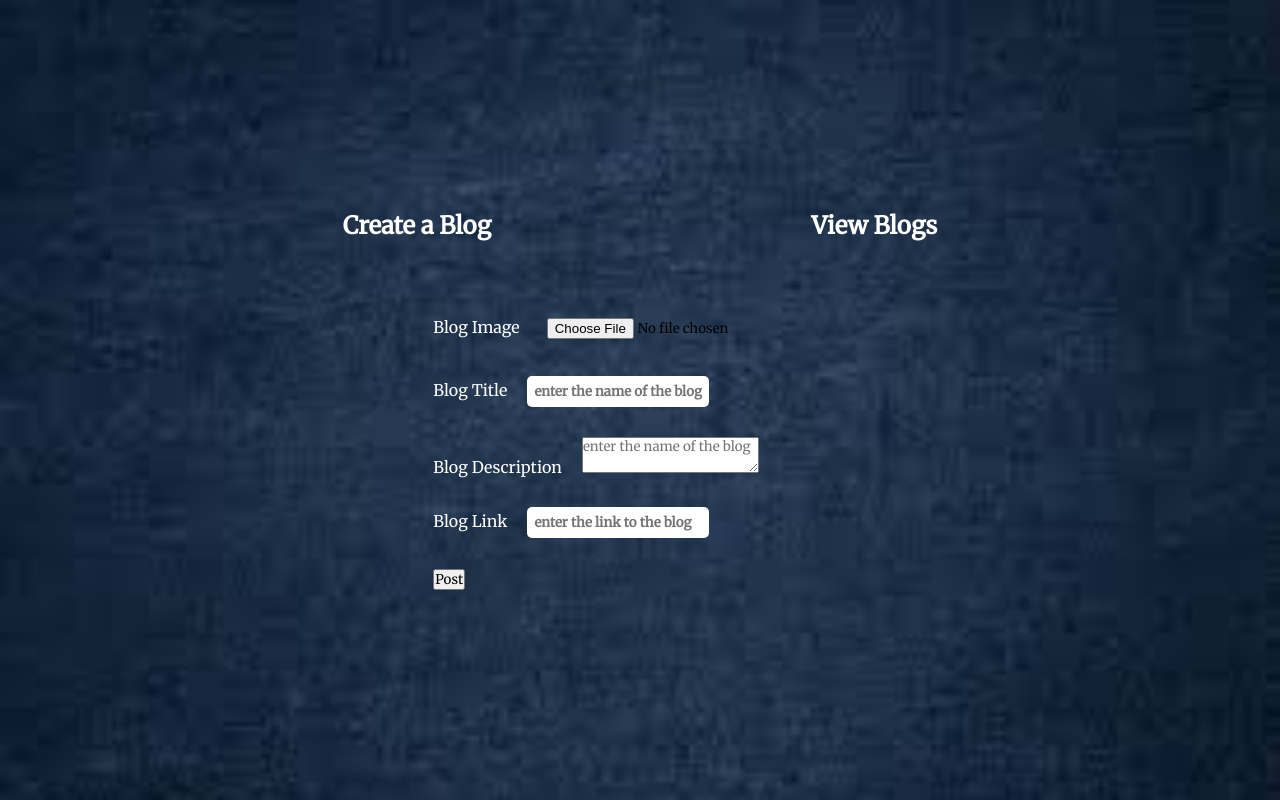
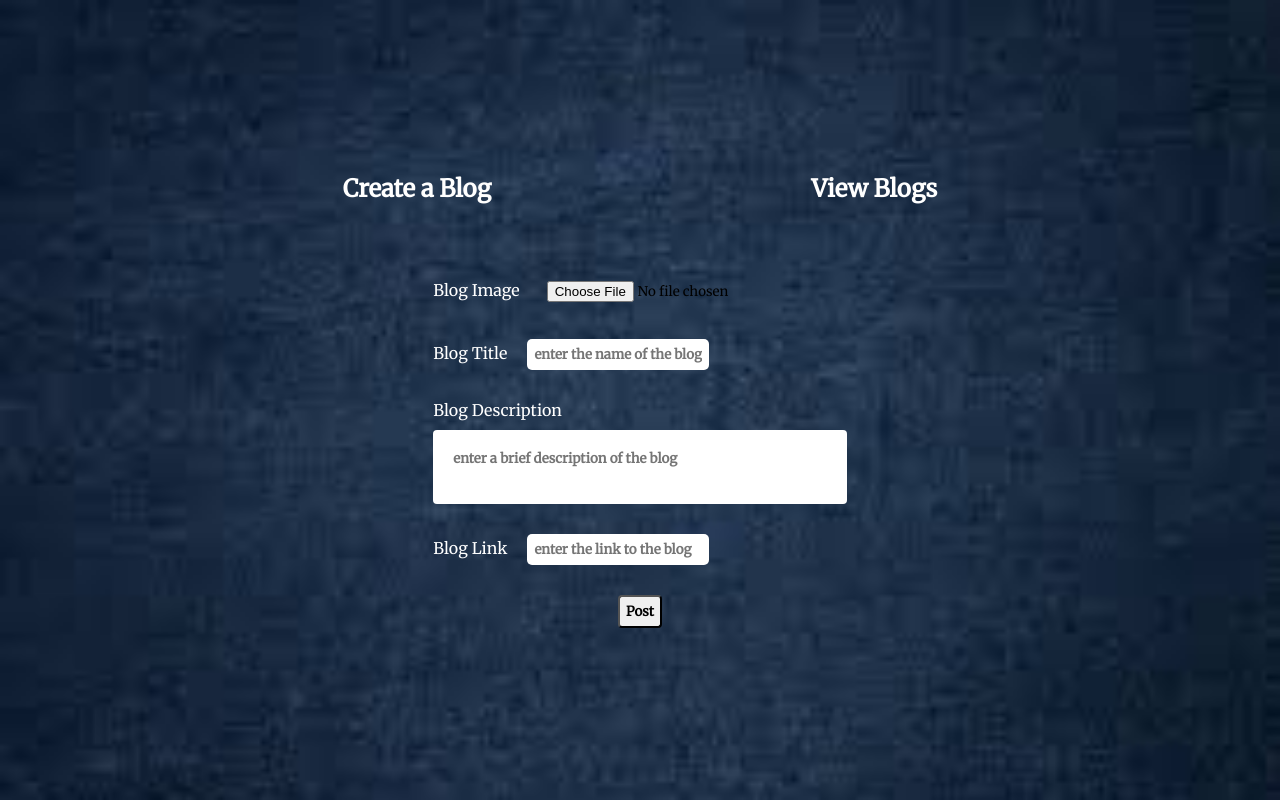
Before and after one commit to Wanjie-Ryan/Indakwa-blogs, a React (Create React App) app: page /dashboard in a window 1280 px wide. Built offline with nearby package versions, Linux system fonts and the light colour scheme; a web font is replaced by a local one.

Commit message:
indakwa-blogs

```diff
--- a/src/components/dashboard/dash.css
+++ b/src/components/dashboard/dash.css
@@ -1,62 +1,206 @@
-.dashboard{
-
-    width:100%;
+/* .dashboard {
+  width: 100%;
 }
 
-.dashboard-cont{
-    width:90%;
-    margin-left:auto;
-    margin-right:auto;
-    display:flex;
-    flex-direction:column;
-    justify-content:center;
-    align-items:center;
-    min-height:100vh;
+.dashboard-cont {
+  width: 90%;
+  margin-left: auto;
+  margin-right: auto;
+  display: flex;
+  flex-direction: column;
+  justify-content: center;
+  align-items: center;
+  min-height: 100vh;
 }
 
-.dash-title{
-    display:flex;
-    gap:20rem;
+.dash-title {
+  display: flex;
+  gap: 20rem;
 }
 
-.title-1{
-    color:white;
-    cursor:pointer;
-    transition:all 0.2ms ease-in-out 0.2s;
-    /* font-weight:500; */
+.title-1 {
+  color: white;
+  cursor: pointer;
+  transition: all 0.2ms ease-in-out 0.2s;
+
 }
 
-.title-1:hover{
-    text-decoration:underline;
+.title-1:hover {
+  text-decoration: underline;
 }
 
-.create-blog{
-
-    margin-top:70px;
-    display:flex;
-    flex-direction:column;
-    gap:30px;
+.create-blog {
+  margin-top: 70px;
+  display: flex;
+  flex-direction: column;
+  gap: 30px;
 }
 
-.blog-name label{
-
-    margin-right:20px;
-    color:white;
-    font-weight:500;
+.blog-name label {
+  margin-right: 20px;
+  color: white;
+  font-weight: 500;
 }
 
-.blog-name input{
-
-    padding:7px;
-    outline:none;
-    border:none;
-    border-radius:5px;
+.blog-name input {
+  padding: 7px;
+  outline: none;
+  border: none;
+  border-radius: 5px;
 }
 
-.blog-name input::placeholder{
-    font-weight:bold;
+.blog-name input::placeholder {
+  font-weight: bold;
 }
 
-.blog-name textarea{
+.blog-name-- {
+  display: flex;
+  flex-direction: column;
+}
 
+.blog-name-- label {
+  color: white;
+  font-weight: 500;
+  margin-bottom: 10px;
 }
+textarea {
+  resize: none;
+  padding: 20px;
+  outline: none;
+  border: none;
+  border-radius: 4px;
+}
+
+textarea::placeholder {
+  font-weight: bold;
+}
+
+.blog-button {
+  display: flex;
+  flex-direction: column;
+  justify-self: center;
+  align-items: center;
+}
+
+.post-btn {
+  padding: 6px;
+  font-weight: bold;
+  border-radius: 4px;
+  cursor: pointer;
+} */
+
+.dashboard {
+  width: 100%;
+}
+
+.dashboard-cont {
+  width: 90%;
+  margin-left: auto;
+  margin-right: auto;
+  display: flex;
+  flex-direction: column;
+  justify-content: center;
+  align-items: center;
+  min-height: 100vh;
+}
+
+.dash-title {
+  display: flex;
+  gap: 20rem;
+}
+
+.title-1 {
+  color: white;
+  cursor: pointer;
+  transition: all 0.2s ease-in-out;
+}
+
+.title-1:hover {
+  text-decoration: underline;
+}
+
+.content-container {
+  position: relative;
+}
+
+.show-form {
+  /* Additional styling for the form if needed */
+}
+
+.show-view-blogs {
+  /* Additional styling for the view blogs section if needed */
+}
+
+.show-view-blogs .create-blog {
+  display: none; /* Hide the form */
+}
+
+.show-view-blogs .view-blogs {
+  display: block; /* Show the view blogs section */
+  position: absolute;
+  top: 0;
+  left: 0;
+  width: 100%;
+  height: 100%;
+}
+
+.create-blog {
+  margin-top: 70px;
+  display: flex;
+  flex-direction: column;
+  gap: 30px;
+}
+
+.blog-name label {
+  margin-right: 20px;
+  color: white;
+  font-weight: 500;
+}
+
+.blog-name input {
+  padding: 7px;
+  outline: none;
+  border: none;
+  border-radius: 5px;
+}
+
+.blog-name input::placeholder {
+  font-weight: bold;
+}
+
+.blog-name-- {
+  display: flex;
+  flex-direction: column;
+}
+
+.blog-name-- label {
+  color: white;
+  font-weight: 500;
+  margin-bottom: 10px;
+}
+
+textarea {
+  resize: none;
+  padding: 20px;
+  outline: none;
+  border: none;
+  border-radius: 4px;
+}
+
+textarea::placeholder {
+  font-weight: bold;
+}
+
+.blog-button {
+  display: flex;
+  flex-direction: column;
+  justify-self: center;
+  align-items: center;
+}
+
+.post-btn {
+  padding: 6px;
+  font-weight: bold;
+  border-radius: 4px;
+  cursor: pointer;
+}
--- a/src/components/dashboard/dash.jsx
+++ b/src/components/dashboard/dash.jsx
@@ -1,21 +1,110 @@
-import React from "react";
+// import React, {useState} from "react";
+// import "./dash.css";
+
+// function Dashboard() {
+
+//     const [showform, setShowForm] = useState(true)
+//   return (
+//     <>
+//       <section className="dashboard">
+//         <div className="dashboard-cont">
+//           <div className="dash-title">
+//             <div className="title-1">
+//               <h2 onClick={setShowForm(true)}>Create a Blog</h2>
+//             </div>
+
+//             <div className="title-1">
+//               <h2 onClick={setShowForm(false)}>View Blogs</h2>
+//             </div>
+//           </div>
+
+//           <form className="create-blog">
+//             <div className="blog-name">
+//               <label className="blog-name-lbl">Blog Image</label>
+
+//               <input
+//                 type="file"
+//                 accept="image/*"
+//                 placeholder="enter the name of the blog"
+//               />
+//             </div>
+
+//             <div className="blog-name">
+//               <label className="blog-name-lbl">Blog Title</label>
+
+//               <input
+//                 type="text"
+//                 required
+//                 placeholder="enter the name of the blog"
+//               />
+//             </div>
+
+//             <div className="blog-name--">
+//               <label className="blog-name-lbl">Blog Description</label>
+
+//               <textarea
+//                 type="text"
+//                 required
+//                 placeholder="enter a brief description of the blog"
+//                 // rows='4'
+//                 // cols='50'
+//               ></textarea>
+//             </div>
+
+//             <div className="blog-name">
+//               <label>Blog Link</label>
+//               <input
+//                 type="text"
+//                 required
+//                 placeholder="enter the link to the blog"
+//               />
+//             </div>
+
+//             <div className="blog-button">
+//               <button className="post-btn">Post</button>
+//             </div>
+//           </form>
+
+//           <div className='view-blogs'>
+
+//             <h2>yes yes</h2>
+
+//           </div>
+
+//         </div>
+//       </section>
+//     </>
+//   );
+// }
+
+// export default Dashboard;
+
+import React, { useState } from "react";
 import "./dash.css";
 
 function Dashboard() {
+  const [showForm, setShowForm] = useState(true);
+
   return (
     <>
       <section className="dashboard">
         <div className="dashboard-cont">
           <div className="dash-title">
             <div className="title-1">
-              <h2>Create a Blog</h2>
+              <h2 onClick={() => setShowForm(true)}>Create a Blog</h2>
             </div>
 
             <div className="title-1">
-              <h2>View Blogs</h2>
+              <h2 onClick={() => setShowForm(false)}>View Blogs</h2>
             </div>
           </div>
 
+          <div
+            className={`content-container ${
+              showForm ? "show-form" : "show-view-blogs"
+            }`}
+          >
+            {showForm ? (
               <form className="create-blog">
                 <div className="blog-name">
                   <label className="blog-name-lbl">Blog Image</label>
@@ -37,13 +126,15 @@ function Dashboard() {
                   />
                 </div>
 
-            <div className="blog-name">
+                <div className="blog-name--">
                   <label className="blog-name-lbl">Blog Description</label>
 
                   <textarea
                     type="text"
                     required
-                placeholder="enter the name of the blog"
+                    placeholder="enter a brief description of the blog"
+                    // rows='4'
+                    // cols='50'
                   ></textarea>
                 </div>
 
@@ -57,9 +148,16 @@ function Dashboard() {
                 </div>
 
                 <div className="blog-button">
-              <button>Post</button>
+                  <button className="post-btn">Post</button>
                 </div>
               </form>
+            ) : (
+              <div className="view-blogs">
+                <h2>yes yes</h2>
+
+              </div>
+            )}
+          </div>
         </div>
       </section>
     </>
```
Lines whose indentation alone changed are shown as unchanged.
